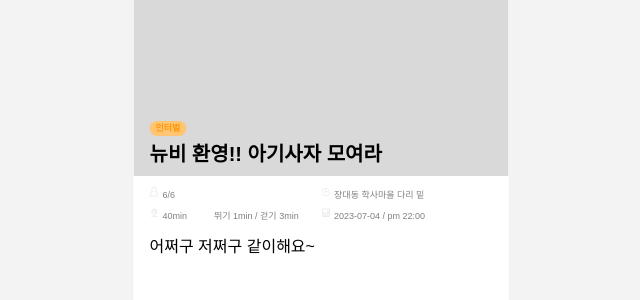
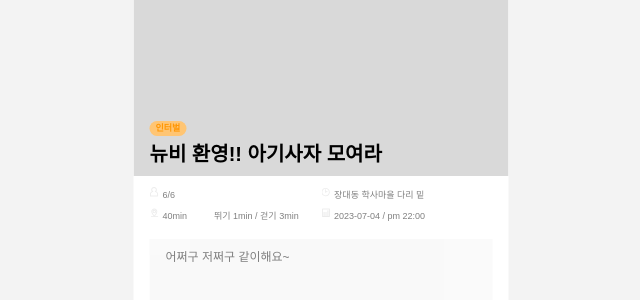
Before and after one commit to LikeLionRunnersApp/client, a React (Create React App) app: page /detail/1 in a window 1280 px wide. Shown: the top 300 px of the page, without its empty margins (319-959 px from the left). Built offline with nearby package versions, Linux system fonts and the light colour scheme.

Commit message:
Feat: Create Info component and stories

```diff
--- /dev/null
+++ b/src/components/Detail/Info/DetailDescription/index.tsx
@@ -0,0 +1,15 @@
+import styled from "@emotion/styled";
+
+const DetailDescription = () => {
+  return <Container>어쩌구 저쩌구 같이해요~</Container>;
+};
+
+const Container = styled.p`
+  padding: 12px 16px;
+  background-color: #f5f5f5;
+  height: 144px;
+  font-size: 12px;
+  opacity: 0.5;
+`;
+
+export default DetailDescription;
--- a/src/components/Detail/Info/index.tsx
+++ b/src/components/Detail/Info/index.tsx
@@ -1,13 +1,20 @@
 import styled from "@emotion/styled";
+
 import DetailInfo from "./DetailInfo";
+import DetailDescription from "./DetailDescription";
 
 const Info = () => {
   return (
-    <div>
+    <Container>
       <DetailInfo />
-      <p>어쩌구 저쩌구 같이해요~</p>
-    </div>
+      <DetailDescription />
+    </Container>
   );
 };
 
+const Container = styled.div`
+  margin-top: 11px;
+  margin-bottom: 16px;
+`;
+
 export default Info;
```
Also changed, not shown: 2 other files (tests, documents, lock files or other folders).
